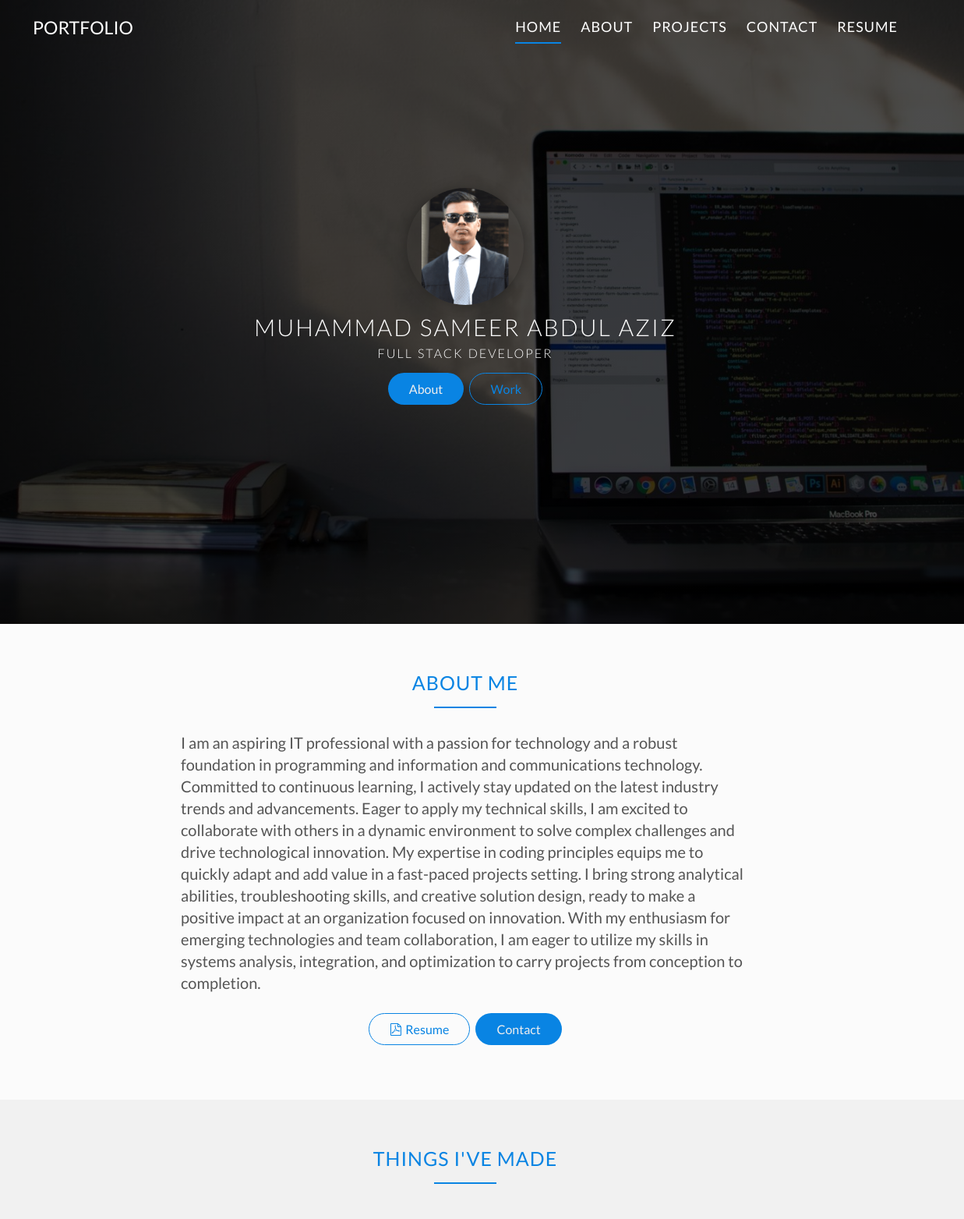
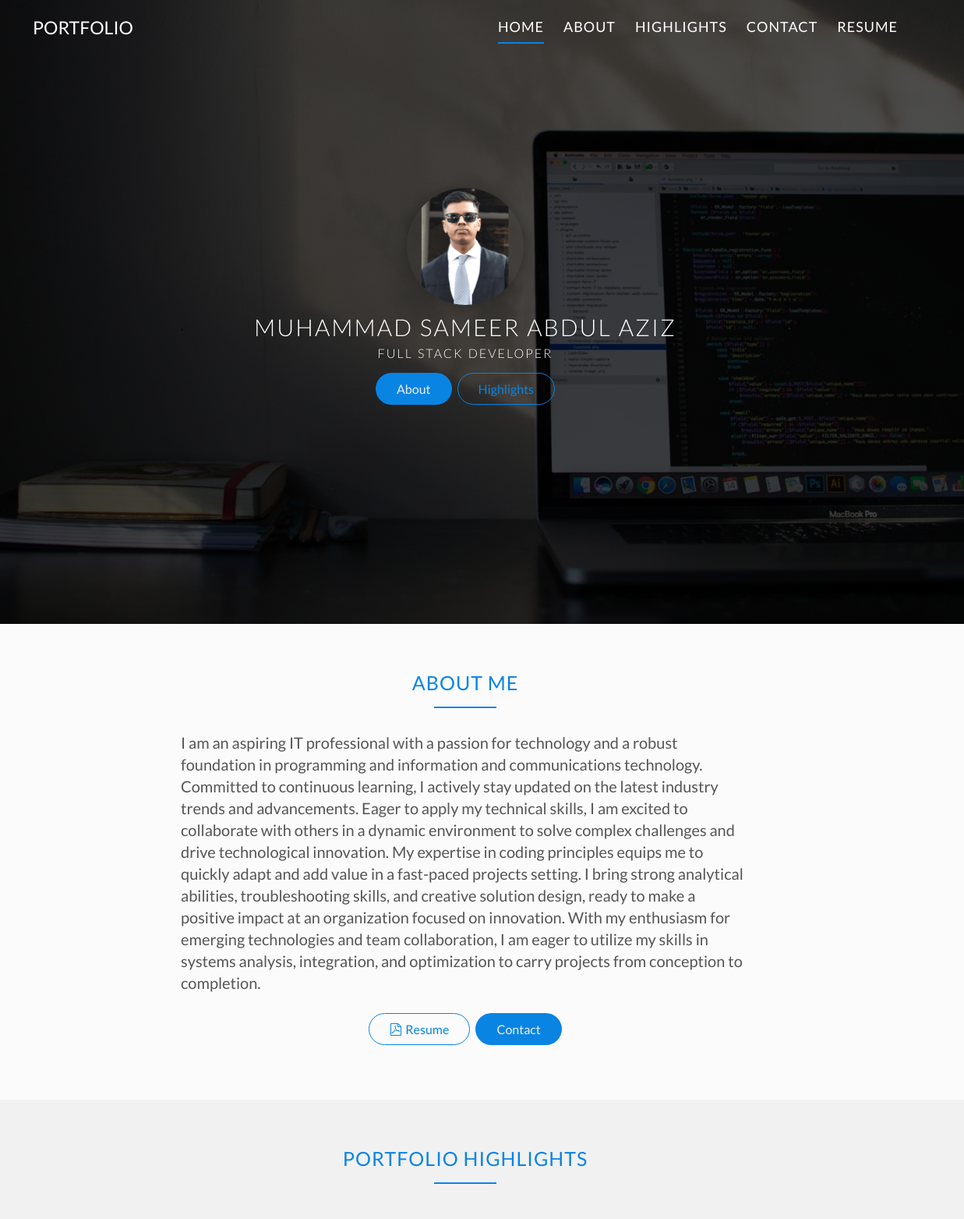
Before and after one commit to 22128133-DUT/Portfolio, a website: page index.html in a window 1280 px wide. Shown: the top 1563 px of the page at 78% size, 43-1280 px from the left. Drawn offline with nearby package versions, Linux system fonts and the light colour scheme; files whose address does not match are found by name.

Commit message:
sixth commit

```diff
--- a/index.html
+++ b/index.html
@@ -5,8 +5,8 @@
     <meta charset="UTF-8">
     <meta name="viewport" content="width=device-width, initial-scale=1.0, shrink-to-fit=no">
     <meta name="description"
-        content="0xFolio is a free HTML template designed by Sameer Abdul Aziz. It is highly responsive and contains clean code. It uses sass and bootstrap.">
-    <meta name="keywords" content="0xFolio, Free HTML Template, Bootstrap Template, Free, CSS Template">
+        content="0xFolio is a Portfolio designed by Sameer Abdul Aziz. It is highly responsive and contains clean code. It uses sass and bootstrap.">
+    <meta name="keywords" content="0xFolio, Portfolio, Bootstrap, CSS">
     <meta name="author" content="Sameer Abdul Aziz">
     <link rel="apple-touch-icon" sizes="180x180" href="./img/favicon/apple-touch-icon.png">
     <link rel="icon" type="image/png" sizes="32x32" href="./img/favicon/favicon-32x32.png">
@@ -32,13 +32,13 @@
                 <div class="collapse navbar-collapse" id="navbarTopCollapsible">
                     <ul class="navbar-nav ml-auto">
                         <li class="nav-item active">
-                            <a class="nav-link" href="#header">Home <span class="sr-only">(current)</span></a>
+                            <a class="nav-link" href="#header">Home<span class="sr-only">(current)</span></a>
                         </li>
                         <li class="nav-item">
                             <a class="nav-link" href="#about">About</a>
                         </li>
                         <li class="nav-item">
-                            <a class="nav-link" href="#work">Projects</a>
+                            <a class="nav-link" href="#work">Highlights</a>
                         </li>
                         <li class="nav-item">
                             <a class="nav-link" href="#contact">Contact</a>
@@ -62,7 +62,7 @@
             </h1>
             <div class="header__cta-box">
                 <a href="#about" class="btn btn--full">About</a>
-                <a href="#work" class="btn btn--ghost">Work</a>
+                <a href="#work" class="btn btn--ghost">Highlights</a>
             </div>
         </div>
 
@@ -121,7 +121,7 @@
 
     <section class="work" id="work">
         <div class="container">
-            <h2 class="heading-secondary">Things I've made</h2>
+            <h2 class="heading-secondary">Portfolio Highlights</h2>
 
             <ul class="nav nav-tabs justify-content-center mt-5 mb-4" id="workTab" role="tablist">
                 <li class="nav-item">
@@ -591,7 +591,7 @@
                 <div class="col-12 mt-auto">
                     <nav class="nav footer__nav justify-content-around">
                         <a class="nav-link active" href="#">Home</a>
-                        <a class="nav-link" href="#work">Projects</a>
+                        <a class="nav-link" href="#work">Highlights</a>
                         <a class="nav-link" href="#certificates">Certificates</a>
                         <a class="nav-link" href="#contact">Contact</a>
                     </nav>
--- a/js/script.js
+++ b/js/script.js
@@ -103,6 +103,7 @@ document.addEventListener('DOMContentLoaded', function() {
     // Update the age in the HTML
     document.getElementById('age').textContent = age;
 
+
 	const certificates = document.querySelectorAll('.certificate-item');
     const toggleCertificatesBtn = document.getElementById('toggleCertificatesBtn');
     let showingAll = false;
```
Also changed, not shown: img/project-6.jpg.
